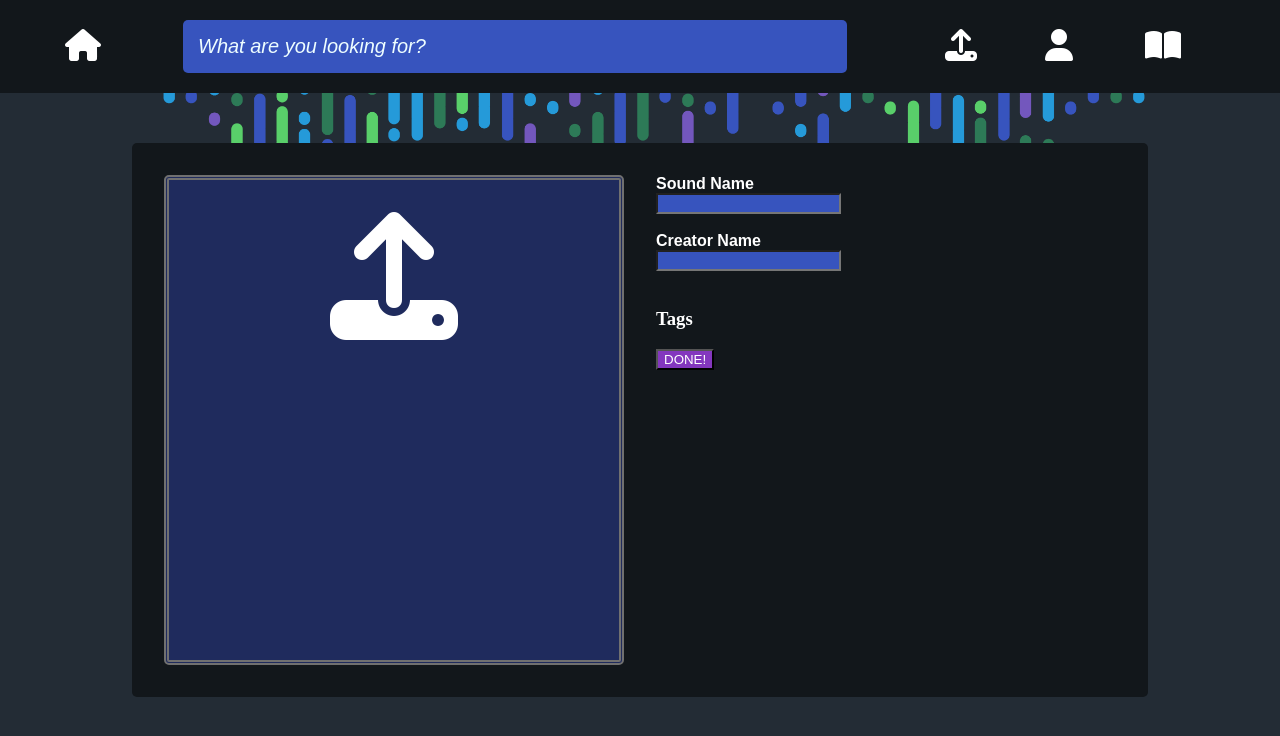
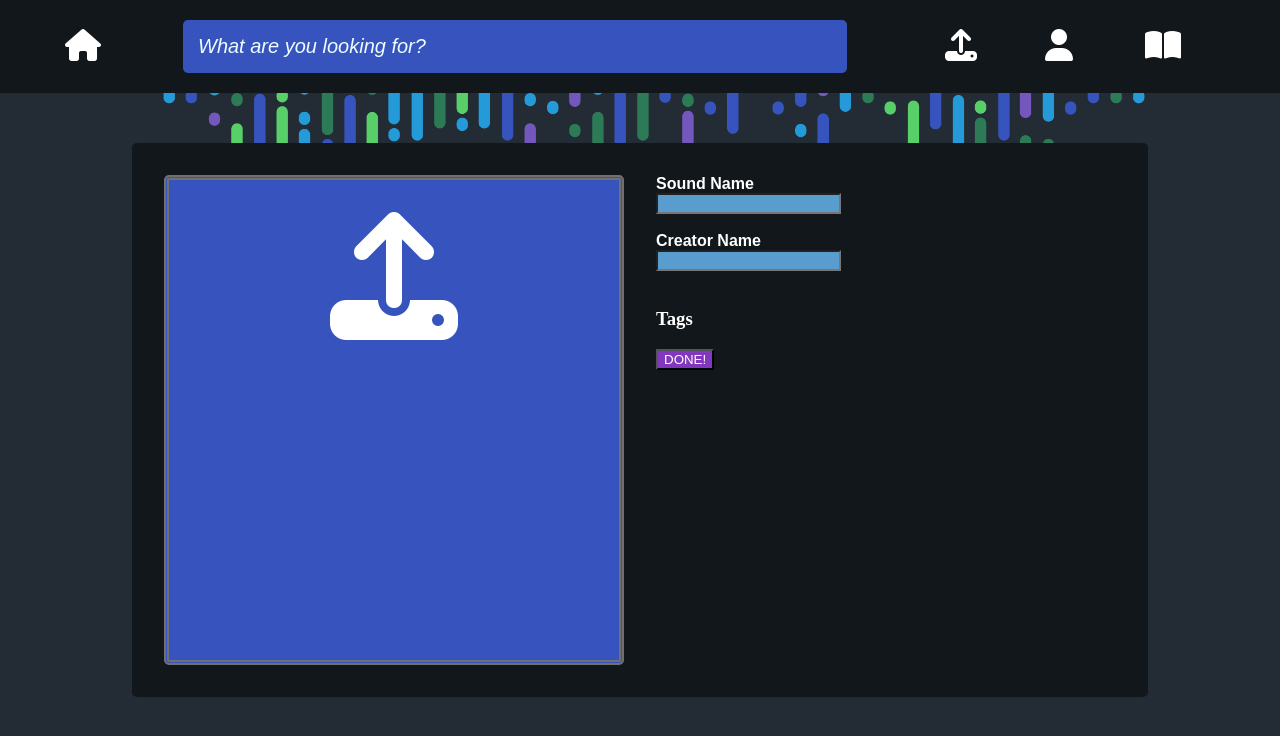
Before and after one commit to NoahZS-webdev/catalystSoundLib, a PHP site: page /uploadGate.html in a window 1280 px wide. Shown: the top 736 px of the page. Run offline with PHP 8.4, Linux system fonts and the light colour scheme; some libraries are stand-ins or nearby versions; some web fonts are replaced.

Commit message:
Update uploadStyles.css

```diff
--- a/css/uploadStyles.css
+++ b/css/uploadStyles.css
@@ -11,7 +11,7 @@
 .dropBox {
     display: flex;
     flex-direction: column;
-    background-color: #1f2b5d;
+    background-color: #3754BE;
     height: 30em;
     border-radius: 5px;
     border: double #707070 5px;
@@ -43,7 +43,7 @@
 }
 
 .options input[type=text], select, textarea{
-    background-color: #3754BE;
+    background-color:     #599dcf;
     color: #ffffff;
 }
 
```
